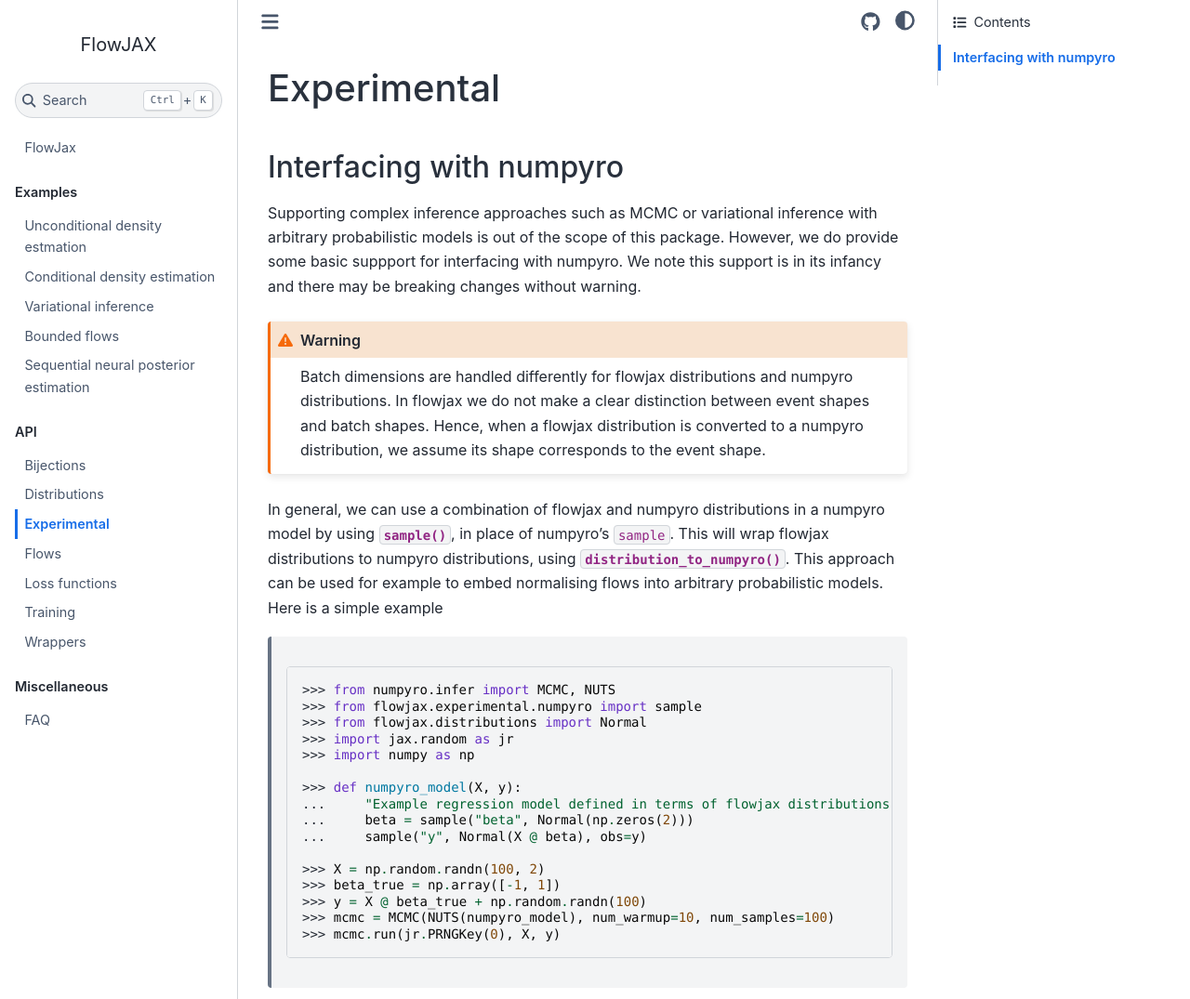
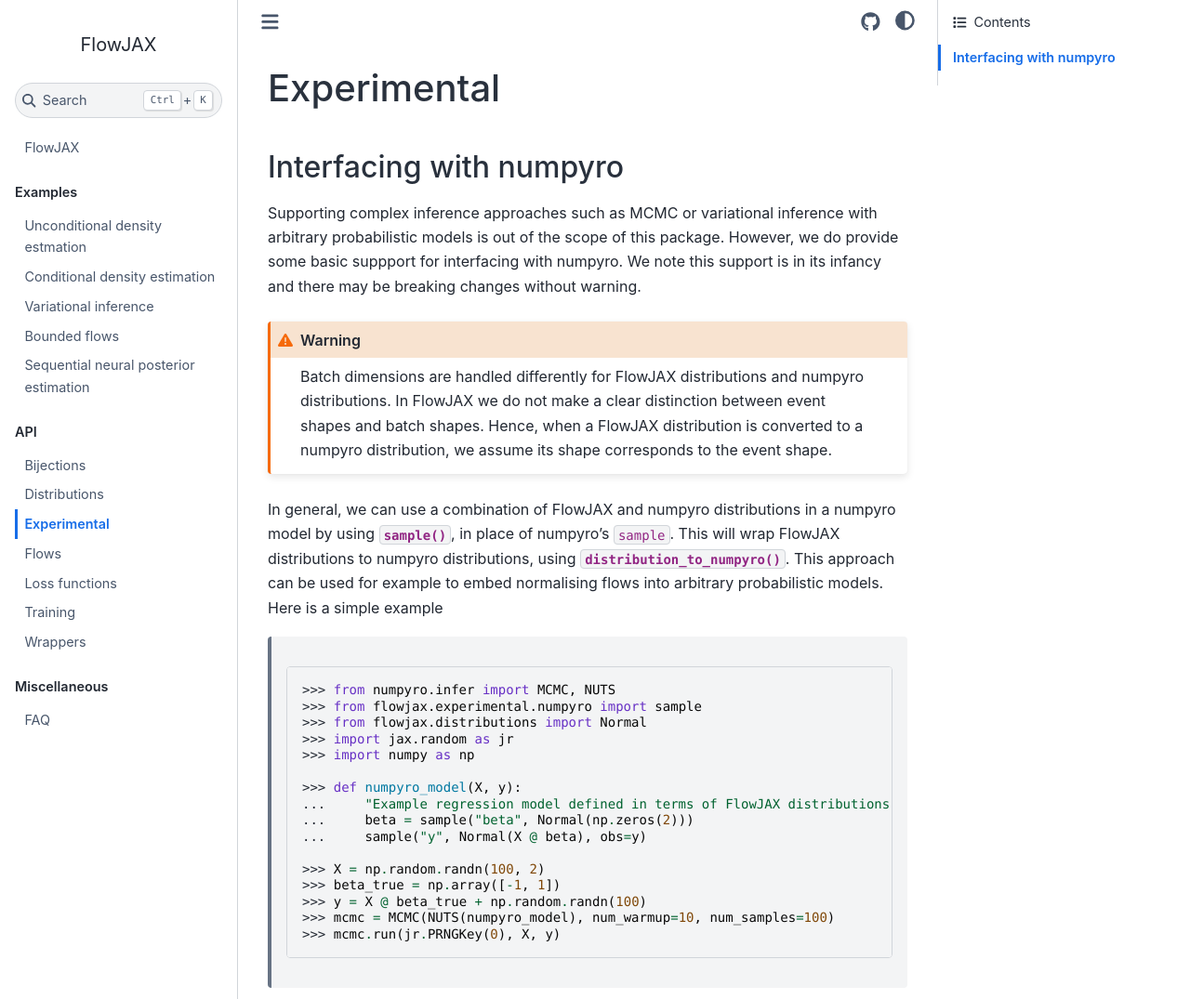
Before and after one commit to danielward27/flowjax, a Sphinx documentation site: the page built from docs/api/experimental.rst, in a window 1280 px wide and 1321 px high, cut to the strip 0-1075 px from the top of the window. Shown: the whole strip at 93% size. Built offline with Sphinx 7.4.7 and the Sphinx Book theme 1.1.4, drawn with Linux system fonts in a browser that asks for light colours.

Commit message:
Capitialize JAX

```diff
--- a/docs/api/experimental.rst
+++ b/docs/api/experimental.rst
@@ -10,14 +10,14 @@
 in its infancy and there may be breaking changes without warning.
 
 .. warning::
-    Batch dimensions are handled differently for flowjax distributions and numpyro
-    distributions. In flowjax we do not make a clear distinction between
-    event shapes and batch shapes. Hence, when a flowjax distribution is converted to a
+    Batch dimensions are handled differently for FlowJAX distributions and numpyro
+    distributions. In FlowJAX we do not make a clear distinction between
+    event shapes and batch shapes. Hence, when a FlowJAX distribution is converted to a
     numpyro distribution, we assume its shape corresponds to the event shape.
 
-In general, we can use a combination of flowjax and numpyro distributions in a
+In general, we can use a combination of FlowJAX and numpyro distributions in a
 numpyro model by using :func:`~flowjax.experimental.numpyro.sample`, in place of
-numpyro's ``sample``. This will wrap flowjax distributions to numpyro
+numpyro's ``sample``. This will wrap FlowJAX distributions to numpyro
 distributions, using :func:`~flowjax.experimental.numpyro.distribution_to_numpyro`.
 This approach can be used for example to embed normalising flows into arbitrary
 probabilistic models. Here is a simple example
@@ -32,7 +32,7 @@
         >>> import numpy as np
 
         >>> def numpyro_model(X, y):
-        ...     "Example regression model defined in terms of flowjax distributions"
+        ...     "Example regression model defined in terms of FlowJAX distributions"
         ...     beta = sample("beta", Normal(np.zeros(2)))
         ...     sample("y", Normal(X @ beta), obs=y)
 
--- a/docs/api/training.rst
+++ b/docs/api/training.rst
@@ -1,6 +1,6 @@
 Training
 ==========================
-FlowJax includes basic training scripts for convenience, although users may need to modify these
+FlowJAX includes basic training scripts for convenience, although users may need to modify these
 for specific use cases. If we wish to fit the flow to samples from a distribution (and
 corresponding conditioning variables if appropriate), we can use ``fit_to_data``.
 
--- a/flowjax/__init__.py
+++ b/flowjax/__init__.py
@@ -1,4 +1,4 @@
-"""flowjax - Basic flowjax implementation in jax."""
+"""FlowJAX - Distributions, bijections and normalizing flows using JAX and equinox."""
 
 from importlib.metadata import version
 
```
Also changed, not shown: README.md (+2 -2 lines), docs/index.rst (+5 -2 lines), 6 other files.
